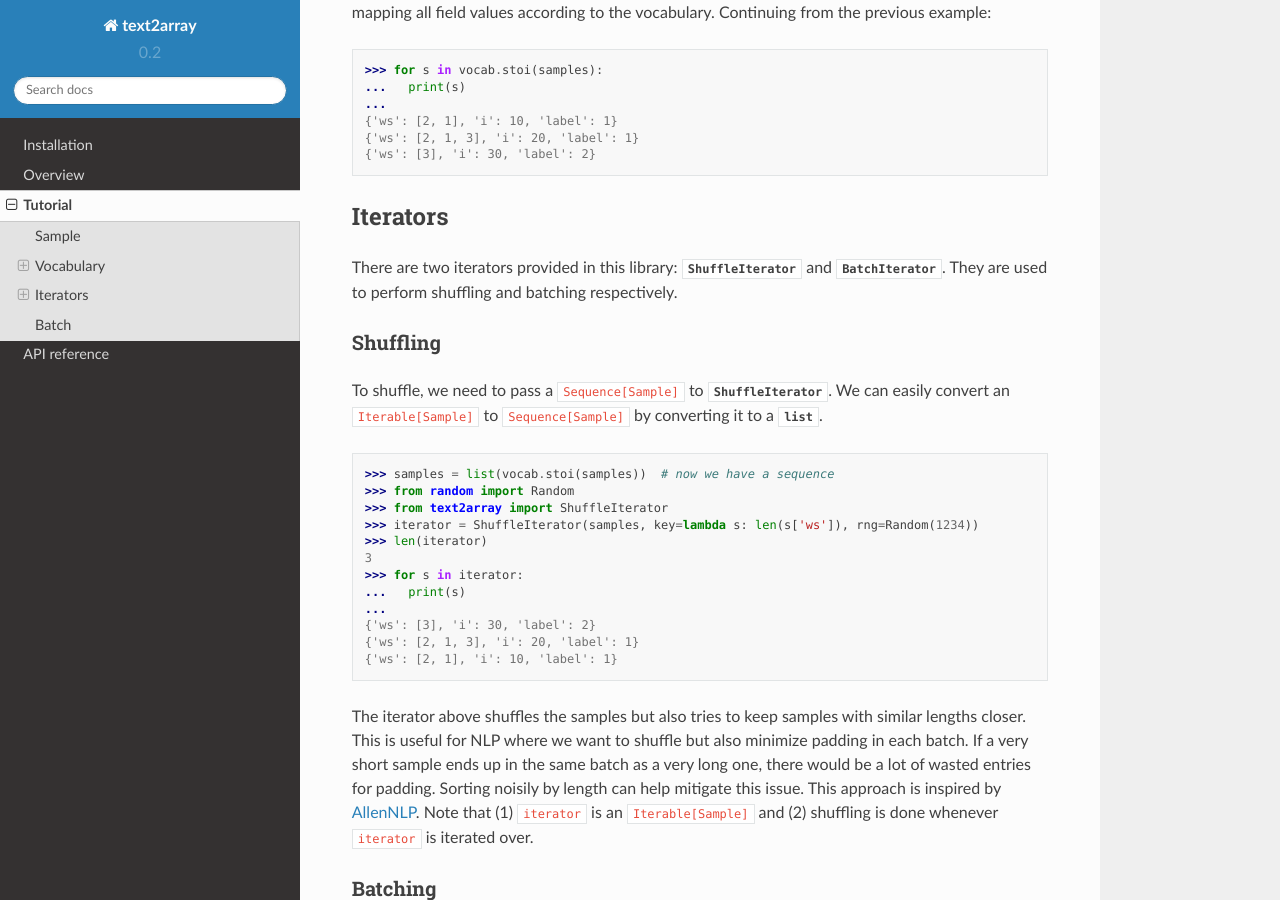
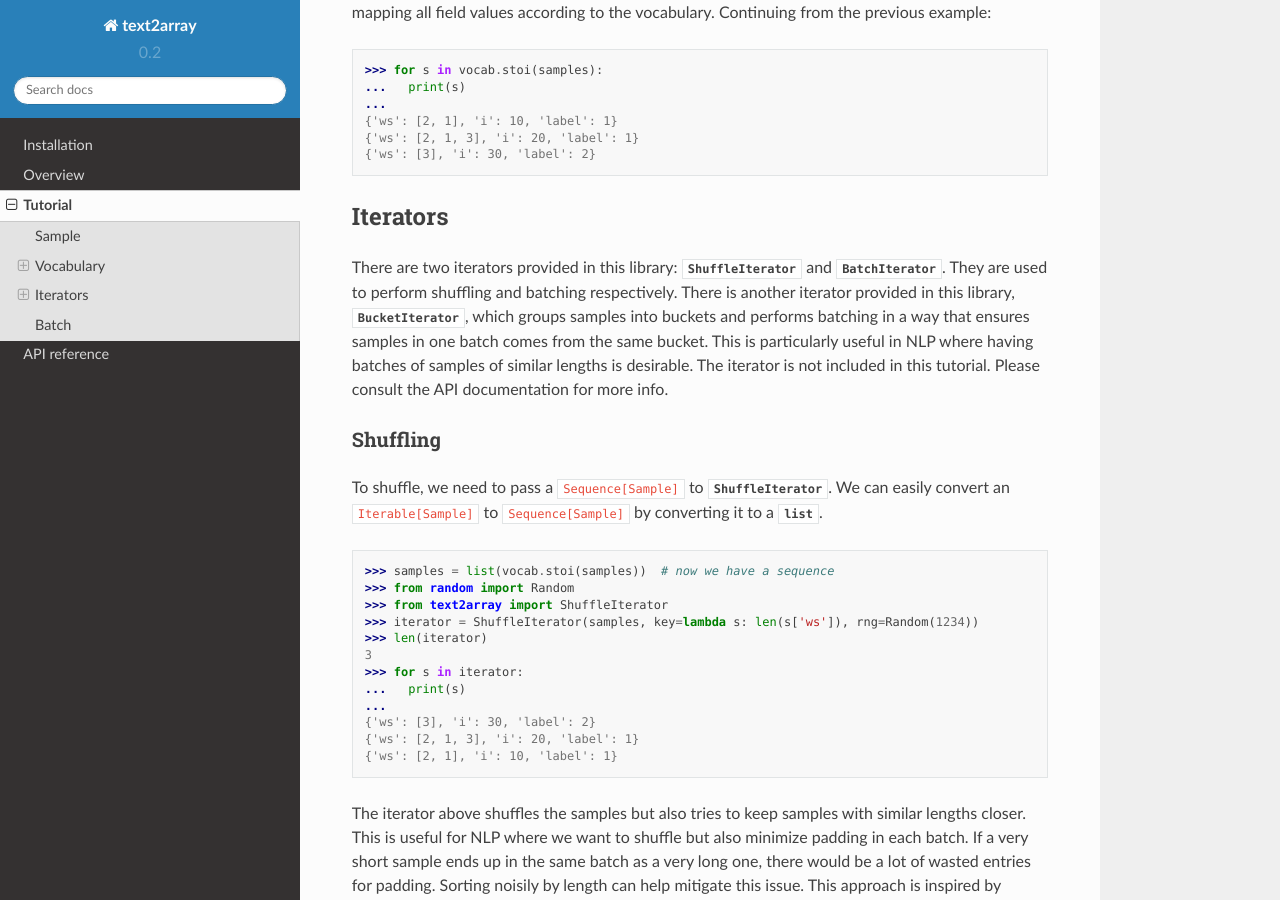
Before and after one commit to kmkurn/text2array, a Sphinx documentation site: the page built from docs/tutorial.rst, in a window 1280 px wide and 900 px high, scrolled down 1143 px. Built offline with Sphinx 7.4.7 and the Read the Docs theme 2.0.0, drawn with Linux system fonts in a browser that asks for light colours.

Commit message:
Update docs

```diff
--- a/docs/api.rst
+++ b/docs/api.rst
@@ -6,7 +6,7 @@ Type aliases
 
 * ``Sample = Mapping[FieldName, FieldValue]``
 * ``FieldName = str``
-* ``FieldValue = Union[float, int, str, Sequence[FieldValue]``
+* ``FieldValue = Union[float, int, bool, str, Sequence[FieldValue]``
 
 Classes
 -------
--- a/docs/tutorial.rst
+++ b/docs/tutorial.rst
@@ -71,7 +71,12 @@ Iterators
 ---------
 
 There are two iterators provided in this library: `ShuffleIterator` and `BatchIterator`.
-They are used to perform shuffling and batching respectively.
+They are used to perform shuffling and batching respectively. There is another iterator
+provided in this library, `BucketIterator`, which groups samples into buckets and performs
+batching in a way that ensures samples in one batch comes from the same bucket. This is
+particularly useful in NLP where having batches of samples of similar lengths is desirable.
+The iterator is not included in this tutorial. Please consult the API documentation for more
+info.
 
 Shuffling
 ^^^^^^^^^
```
Also changed, not shown: 1 other file.
